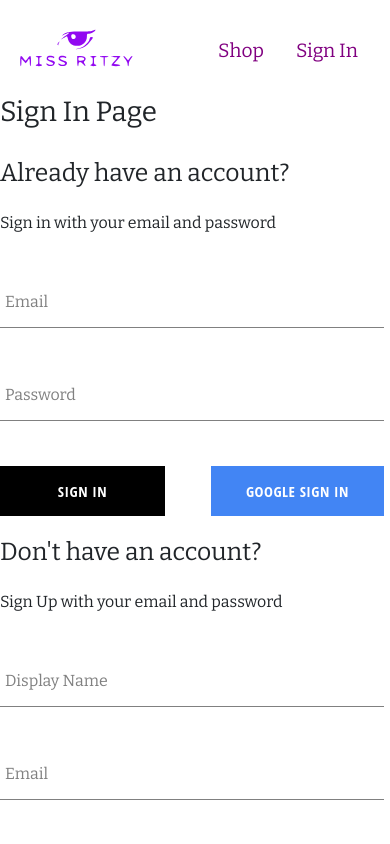
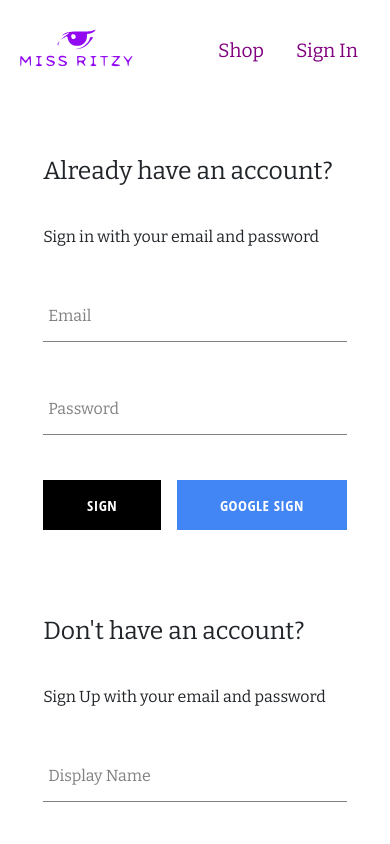
Before and after one commit to AndriusAlimas/miss-ritzy-website, a React (Create React App) app: page /auth in a window 390 px wide. Shown: the top 844 px of the page. Built offline with nearby package versions, Linux system fonts and the light colour scheme.

Commit message:
styled to be responsive on all devices

```diff
--- a/src/components/button/button.styles.scss
+++ b/src/components/button/button.styles.scss
@@ -1,5 +1,5 @@
 .button-container {
-    min-width: 165px;
+
     width: auto;
     height: 50px;
     letter-spacing: 0.5px;
@@ -16,6 +16,7 @@
     display: flex;
     justify-content: center;
 
+
     &:hover {
       background-color: white;
       color: black;
@@ -25,7 +26,10 @@
     &.google-sign-in {
       background-color: #4285f4;
       color: white;
+      @media screen and (max-width: 900px) {
+        margin: 0 0 0 1rem;
 
+     }
       &:hover {
         background-color: #357ae8;
         border: none;
--- a/src/components/routes/authentication/authentication.component.jsx
+++ b/src/components/routes/authentication/authentication.component.jsx
@@ -1,9 +1,9 @@
 import SignUpForm from "../../sign-up-form/sign-up-form.component";
 import SignInForm from "../../sign-in-form/sign-in-form.component";
+import "./authentication.styles.scss";
 const Authentication = () => {
   return (
-    <div>
-      <h1>Sign In Page</h1>
+    <div className="authentication-container">
       <SignInForm />
       <SignUpForm />
     </div>
--- /dev/null
+++ b/src/components/routes/authentication/authentication.styles.scss
@@ -0,0 +1,11 @@
+.authentication-container{
+    display: flex;
+    justify-content: space-between;
+    // width: 56rem;
+    flex-wrap: wrap;
+    margin: 1.8rem 3rem;
+    @media screen and (max-width: 1000px) {
+       margin: 1.2rem;
+
+    }
+}
--- a/src/components/sign-in-form/sign-in-form.component.jsx
+++ b/src/components/sign-in-form/sign-in-form.component.jsx
@@ -23,7 +23,6 @@ const SignInForm = () => {
     try {
       const response = await signInAuthUserWithEmailAndPassword(email,password);
     } catch (error) {
-
       switch(error.code){
         case "auth/wrong-password":
            alert("Incorrect password for email");
@@ -67,7 +66,7 @@ const SignInForm = () => {
         />
         <div className="buttons-container">
           <Button buttonOptions={{ type: "submit" }}>Sign In</Button>
-          <Button buttonType="google" buttonOptions={{ onClick: signInWithGoogle}}  >Google Sign In</Button>
+          <Button buttonType="google" buttonOptions={{ onClick: signInWithGoogle, type: "button"}}  >Google Sign In</Button>
         </div>
       </form>
     </div>
--- a/src/components/sign-in-form/sign-in-form.styles.scss
+++ b/src/components/sign-in-form/sign-in-form.styles.scss
@@ -1,11 +1,22 @@
 .sign-up-container{
-    display: flex;
-    flex-direction: column;
-    width: 24rem;
+
+    // flex-direction: column;
+
+    width: 44rem;
 
     h2{
-        margin: 1.4rem 0;
+        margin: 2.4rem 0;
     }
+    @media screen and (max-width: 1000px) {
+        margin: 1.5rem;
+        width: -webkit-fill-available;
+     }
+     @media screen and (min-width: 2000px) {
+        width:60rem;
+      }
+      @media screen and (min-width: 3100px) {
+        width:40vw;
+      }
     .buttons-container{
         display:flex;
         justify-content: space-between;
--- a/src/components/sign-up-form/sign-up-form.styles.scss
+++ b/src/components/sign-up-form/sign-up-form.styles.scss
@@ -1,9 +1,19 @@
 .sign-up-container{
-    display: flex;
-    flex-direction: column;
-    width: 25rem;
+    // display:flex;
+  width: 44rem;
 
     h2{
-        margin: 1.5rem 0;
+        margin: 5.4rem 0;
     }
+
+    @media screen and (max-width: 900px) {
+        margin: 1.5rem;
+        width: -webkit-fill-available;
+     }
+     @media screen and (min-width: 2000px) {
+       width:60rem;
+     }
+     @media screen and (min-width: 3100px) {
+        width:40vw;
+      }
 }
--- a/src/utils/firebase/firebase.utils.js
+++ b/src/utils/firebase/firebase.utils.js
@@ -29,7 +29,7 @@ googleProvider.setCustomParameters({
 
 const auth = getAuth();
 const db = getFirestore();
-const signInWithGooglePopUp = () => signInWithPopup(auth, googleProvider);
+const signInWithGooglePopUp = async ()   =>await signInWithPopup(auth, googleProvider);
 
 // general user document create and save to db, depending on additionalInformation second argument if its null that means using native provider
 // so we capture from form field and save the displayName
@@ -64,8 +64,14 @@ const createUserDocumentFromAuth = async (userAuth, additionalInformation) => {
 
 // this login user with google and create user in db
 export const signInWithGoogle = async () => {
-  const { user } = await signInWithGooglePopUp();
-  await createUserDocumentFromAuth(user);
+  try{
+  const  {user}  = await signInWithGooglePopUp();
+
+  return  await createUserDocumentFromAuth(user);
+
+  }catch(error){
+    console.log(error);
+  }
 };
 // Native Provider create with email and password
 export const createAuthUserWithEmailAndPassword = async (
```
